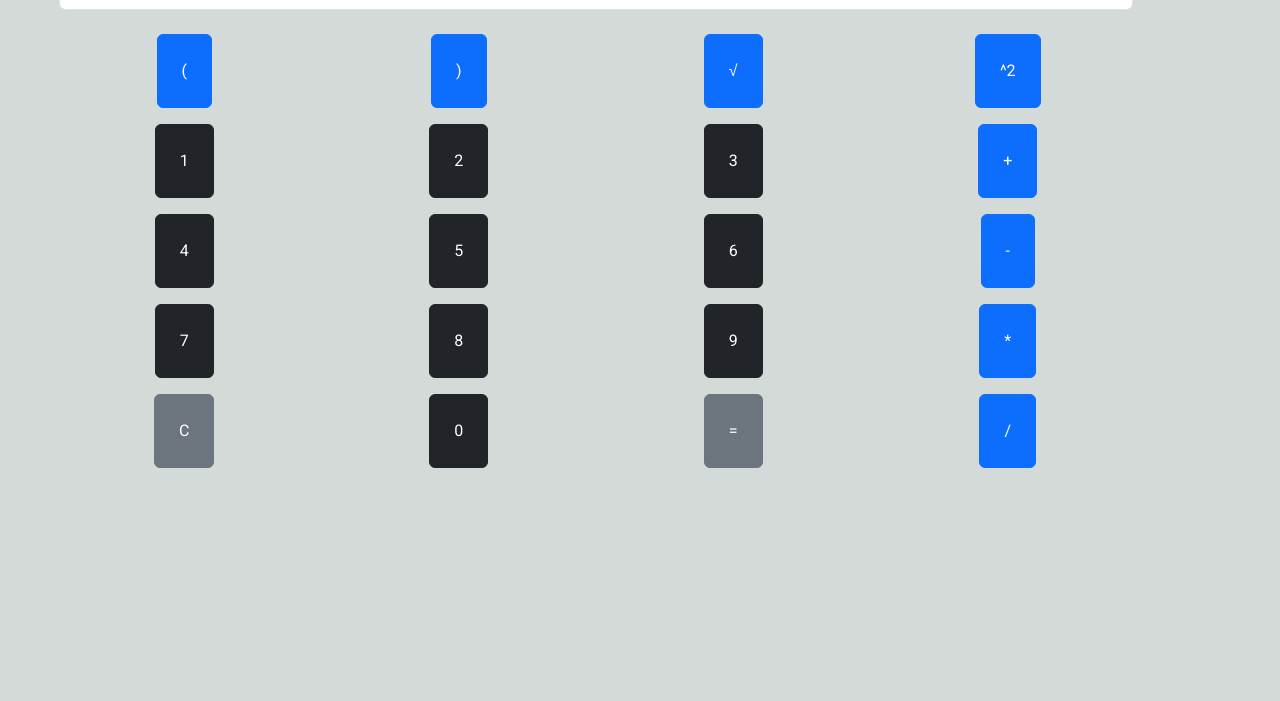
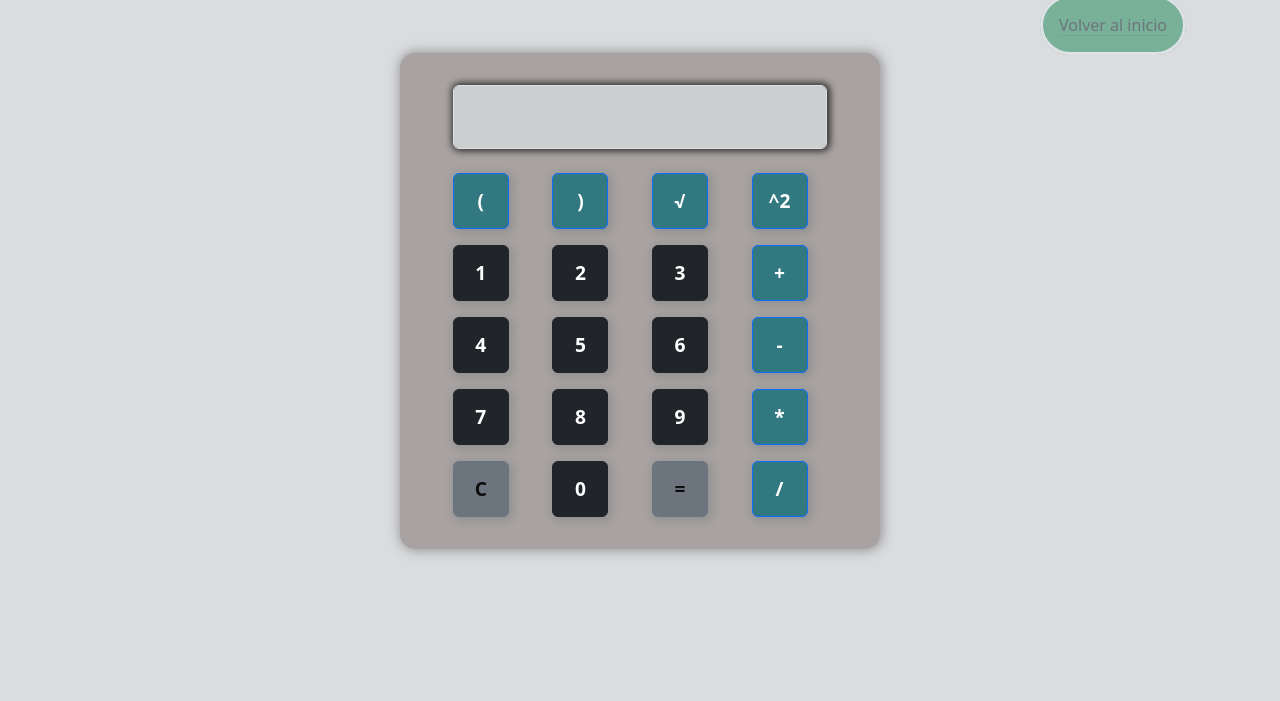
Before and after one commit to Hades-Black/Viernes31, a plain HTML site: page calculadora.html in a window 1280 px wide. Shown: the part 99-800 px from the top of the page. Drawn offline with nearby package versions, Linux system fonts and the light colour scheme.

Commit message:
estilo calculadora

```diff
--- a/calculadora.html
+++ b/calculadora.html
@@ -1,30 +1,38 @@
 <!DOCTYPE html>
 <html lang="es">
+
 <head>
 	<meta charset="UTF-8" />
 	<meta http-equiv="X-UA-Compatible" content="IE=edge" />
 	<meta name="viewport" content="width=device-width, initial-scale=1.0" />
 	<title>Saca la cuenta - Te Lo Vendo</title>
-		<link
-			href="https://cdn.jsdelivr.net/npm/bootstrap@5.3.0-alpha2/dist/css/bootstrap.min.css"
-			rel="stylesheet"
-			integrity="sha384-aFq/bzH65dt+w6FI2ooMVUpc+21e0SRygnTpmBvdBgSdnuTN7QbdgL+OapgHtvPp"
-			crossorigin="anonymous"
-		/>
-		<link rel="stylesheet" href="./css/style.css " />
+	<link href="https://cdn.jsdelivr.net/npm/bootstrap@5.3.0-alpha2/dist/css/bootstrap.min.css" rel="stylesheet"
+		integrity="sha384-aFq/bzH65dt+w6FI2ooMVUpc+21e0SRygnTpmBvdBgSdnuTN7QbdgL+OapgHtvPp" crossorigin="anonymous">
+	<script src="https://cdn.jsdelivr.net/npm/bootstrap@5.3.0-alpha2/dist/js/bootstrap.bundle.min.js"
+		integrity="sha384-qKXV1j0HvMUeCBQ+QVp7JcfGl760yU08IQ+GpUo5hlbpg51QRiuqHAJz8+BrxE/N"
+		crossorigin="anonymous"></script>
+	<link rel="stylesheet" href="./css/styles.css">
+
+
 </head>
-	<body>
-		<div class="container">
+
+<body class="container bg-secondary bg-opacity-25">
+	<div class="container ">
 		<header>
-				<h1>La fantastica calculadora del G3</h1>
+			<h1 class="p-3 fs-1 mb-3 mt-3 text-center fw-bold font-monospace text-uppercase">La fantástica calculadora
+				del G3 🎊</h1>
 		</header>
-			<main class="container text-center">
-				<div class="row">
-					<div class="col">
-						<input class="form-control" id="resultado" />
+		<main class="container text-center calculatorbody position-absolute top-50 start-50 translate-middle">
+			<div class="row text-box">
+				<div class="col d-flex justify-content-center">
+					<input type="text" class="form-control " style="height:4rem" id="resultado" />
 				</div>
+
 			</div>
-				<div class="row mt-4">
+			<div class="buttons justify-content-around">
+
+				<div class="row mt-4 d-flex align-items-center">
+
 					<div class="col">
 						<button id="bopem" class="btn btn-primary p-4">(</button>
 					</div>
@@ -38,7 +46,7 @@
 						<button id="bpotencia" class="btn btn-primary p-4">^2</button>
 					</div>
 				</div>
-				<div class="row mt-3">
+				<div class="row mt-3 d-flex align-items-center">
 					<div class="col">
 						<button id="b1" class="btn btn-dark p-4">1</button>
 					</div>
@@ -52,7 +60,7 @@
 						<button id="bplus" class="btn btn-primary p-4">+</button>
 					</div>
 				</div>
-				<div class="row mt-3">
+				<div class="row mt-3 d-flex align-items-center">
 					<div class="col">
 						<button id="b4" class="btn btn-dark p-4">4</button>
 					</div>
@@ -66,7 +74,7 @@
 						<button id="bminus" class="btn btn-primary p-4">-</button>
 					</div>
 				</div>
-				<div class="row mt-3">
+				<div class="row mt-3 d-flex align-items-center">
 					<div class="col">
 						<button id="b7" class="btn btn-dark p-4">7</button>
 					</div>
@@ -80,7 +88,7 @@
 						<button id="bmultiply" class="btn btn-primary p-4">*</button>
 					</div>
 				</div>
-				<div class="row mt-3">
+				<div class="row mt-3 d-flex align-items-center">
 					<div class="col">
 						<button id="bclean" class="btn btn-secondary p-4">C</button>
 					</div>
@@ -93,14 +101,21 @@
 					<div class="col">
 						<button id="bdiv" class="btn btn-primary p-4">/</button>
 					</div>
+
 				</div>
+			</div>
+
 		</main>
+
+		<div class="index-button  text-end">
+			<a class="p-3 border border-3 border-black-subtle link-opacity-50-hover link-secondary link-offset-2 link-underline-opacity-25 bg-success bg-opacity-50 rounded-pill"
+				href="./index.html"> Volver al inicio</a>
 		</div>
-		<script src="./js/funciones.js"></script>
-		<script
-			src="https://cdn.jsdelivr.net/npm/bootstrap@5.3.0-alpha2/dist/js/bootstrap.bundle.min.js"
-			integrity="sha384-qKXV1j0HvMUeCBQ+QVp7JcfGl760yU08IQ+GpUo5hlbpg51QRiuqHAJz8+BrxE/N"
-			crossorigin="anonymous"
-		></script>
+
+	</div>
+	<script src="./js/funciones.js">JS</script>
+
+
 </body>
+
 </html>
--- /dev/null
+++ b/css/styles.css
@@ -0,0 +1,52 @@
+* {
+    margin: 0;
+}
+
+.calculatorbody {
+    display: flex;
+    flex-direction: column;
+    align-items: center;
+    background-color: rgb(168, 162, 162);
+    max-width: 30rem;
+    min-width: 25rem;
+    padding: 2rem;
+    border-radius: 15px;
+    -webkit-box-shadow: 1px 0px 11px 2px rgba(94, 91, 91, 0.5);
+    -moz-box-shadow: 1px 0px 11px 2px rgba(94, 91, 91, 0.5);
+    box-shadow: 1px 0px 11px 2px rgba(94, 91, 91, 0.5);
+}
+
+.buttons {
+    width: 90%;
+}
+
+.btn {
+    width: 3.5rem;
+    height: 3.5rem;
+    display: flex;
+    justify-content: center;
+    align-items: center;
+    -webkit-box-shadow: 2px 2px 9px 2px rgba(145,145,145,1);
+    -moz-box-shadow: 2px 2px 9px 2px rgba(145,145,145,1);
+    box-shadow: 2px 2px 9px 2px rgba(145,145,145,1);
+    font-weight: 700;
+    font-size: larger;
+}
+
+
+.form-control {
+    background-color: rgb(204, 207, 207);
+    font-size: 2.6rem;
+    width: 90%;
+    -webkit-box-shadow: 1px 0px 7px 2px rgba(0, 0, 0, 0.75);
+    -moz-box-shadow: 1px 0px 7px 2px rgba(0, 0, 0, 0.75);
+    box-shadow: 1px 0px 7px 2px rgba(0, 0, 0, 0.75);
+
+}
+
+.btn-primary{
+    background-color: rgb(49, 120, 129);
+}
+.btn-secondary {
+    color: rgb(12, 12, 12);
+}
```
Also changed, not shown: contacto.html (+1 -1 lines), index.html (+1 -2 lines). Lines whose indentation alone changed are shown as unchanged.
